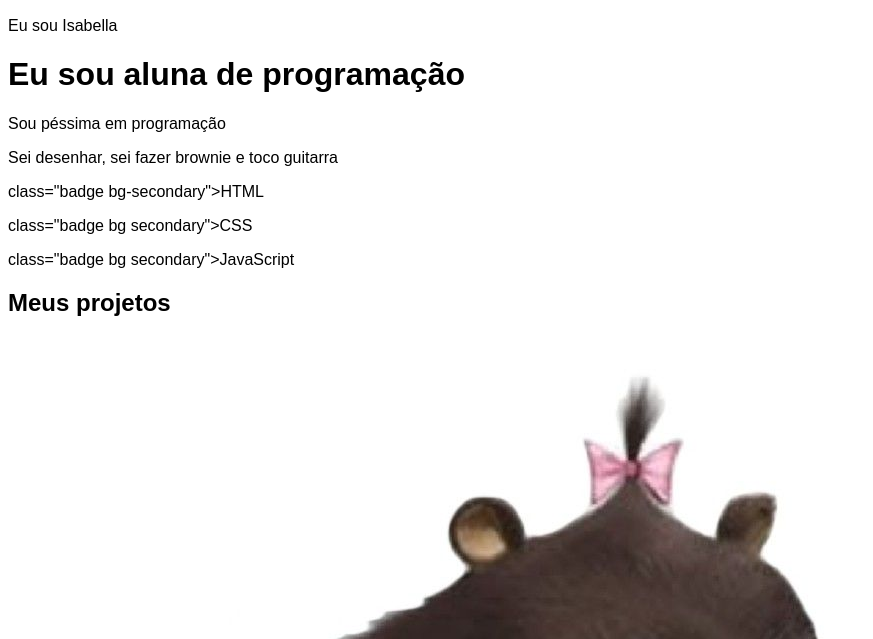
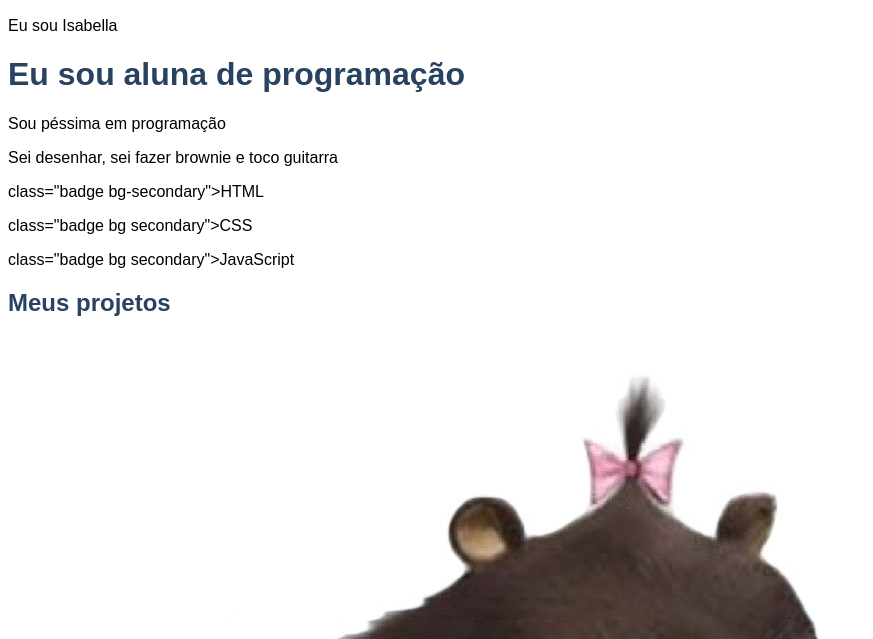
Before and after one commit to isabellaberwanger/meu_portifolio, a plain HTML site: page index.html in a window 1280 px wide. Shown: the part 161-800 px from the top of the page, without its empty margins (0-873 px from the left). Drawn offline with nearby package versions, Linux system fonts and the light colour scheme.

Commit message:
Update style.css

```diff
--- a/style.css
+++ b/style.css
@@ -1,6 +1,6 @@
 :root {
   --cor-principal: #6E859F;
-  --cor-secundária: #284260;
+  --cor-secundaria: #284260;
   --cor-destaque: #c92bfc;
 }
 
@@ -17,6 +17,6 @@ footer a {
   color: var(--cor-principal);
 }
 
-footer a:hover {
+footer a: hover {
   color: var(--cor-destaque);
 }
```
